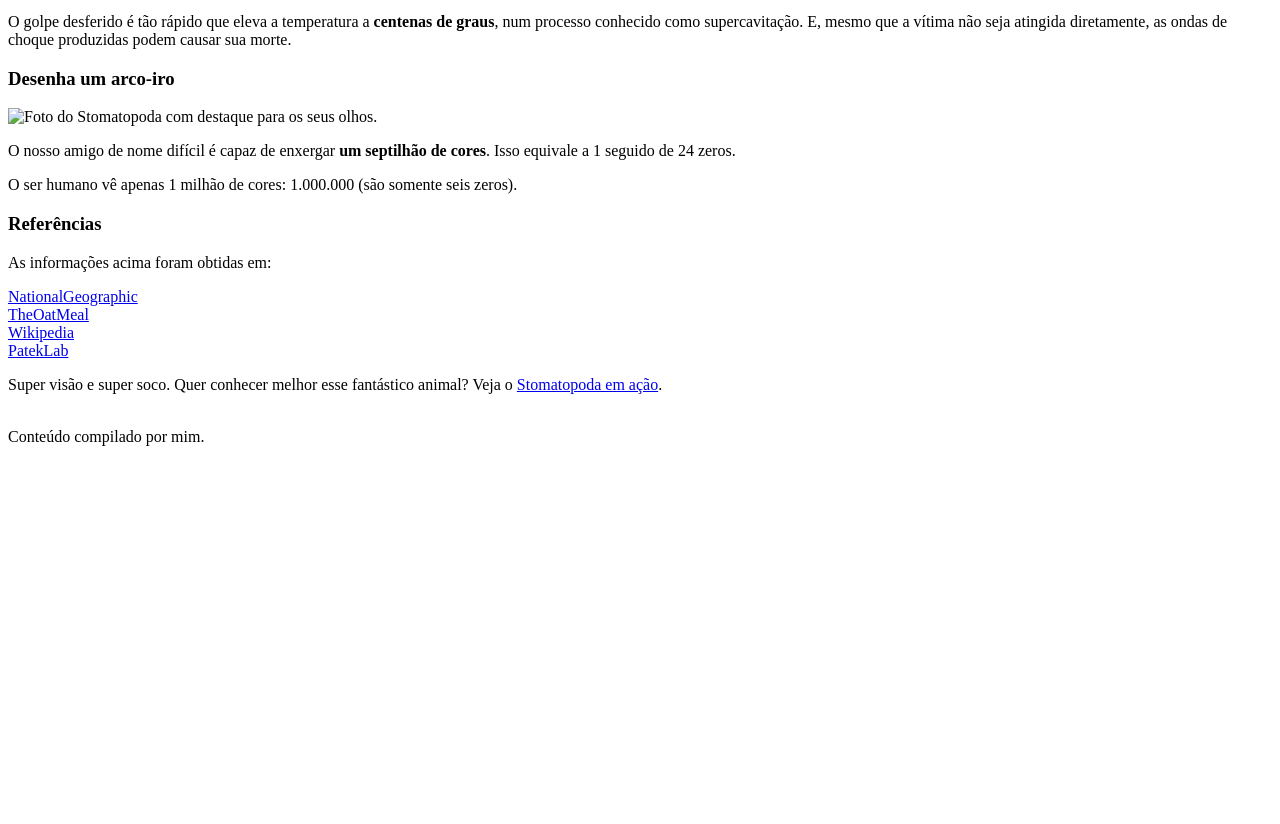
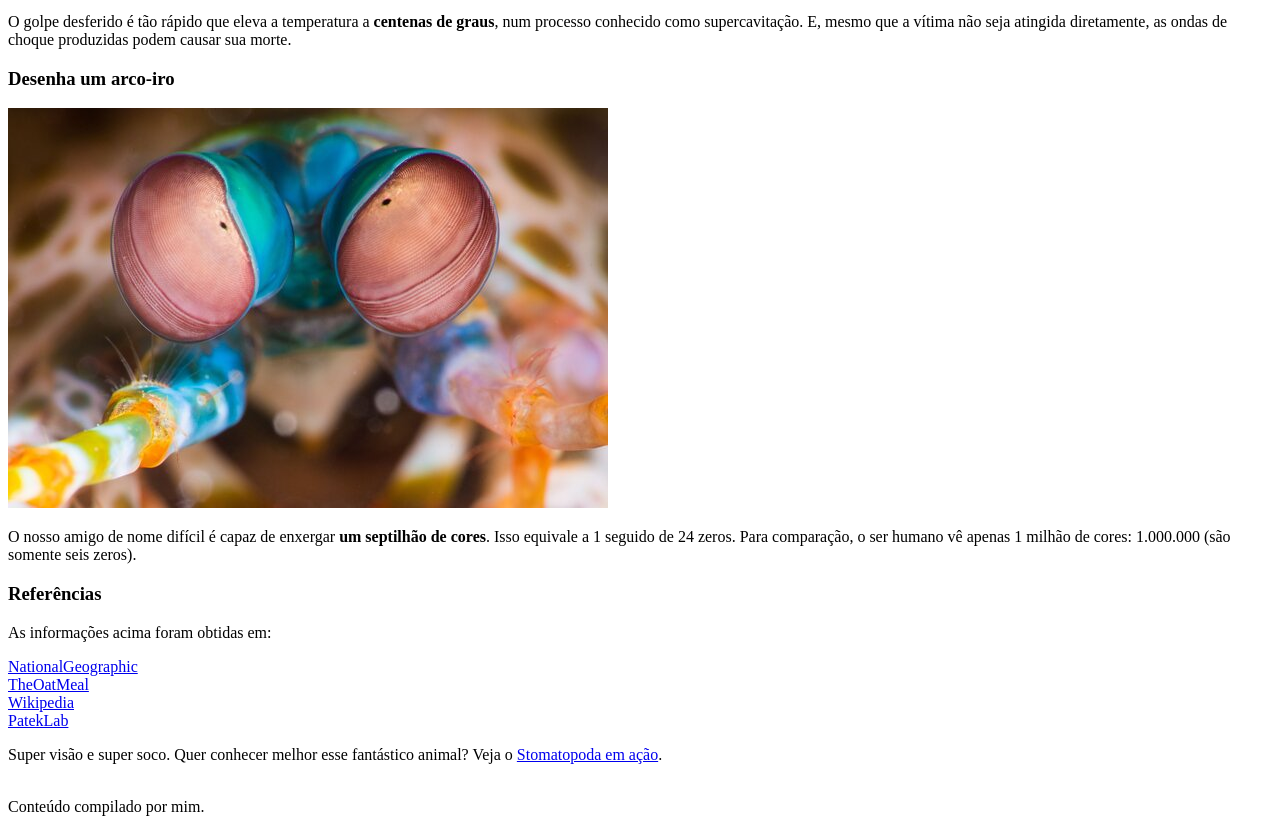
Before and after one commit to devtrybe/trybe-exercises, a plain HTML site: page exercises/03-4/stomatopoda.html in a window 1280 px wide. Shown: the part 1532-2356 px from the top of the page. Before the commit the page ends 1986 px from the top, so only its background shows below. Drawn offline with Linux system fonts and the light colour scheme.

Commit message:
corrige texto e imagem

```diff
--- a/exercises/03-4/stomatopoda.html
+++ b/exercises/03-4/stomatopoda.html
@@ -57,9 +57,8 @@
     </section>
     <section>
       <h3>Desenha um arco-iro</h3>
-      <img src="/stomatopoda-eyes" alt="Foto do Stomatopoda com destaque para os seus olhos.">
-      <p>O nosso amigo de nome difícil é capaz de enxergar <strong>um septilhão de cores</strong>. Isso equivale a 1 seguido de 24 zeros.</p>
-      <p>O ser humano vê apenas 1 milhão de cores: 1.000.000 (são somente seis zeros).</p>
+      <img src="/stomatopoda-eyes.jpg" alt="Foto do Stomatopoda com destaque para os seus olhos.">
+      <p>O nosso amigo de nome difícil é capaz de enxergar <strong>um septilhão de cores</strong>. Isso equivale a 1 seguido de 24 zeros. Para comparação, o ser humano vê apenas 1 milhão de cores: 1.000.000 (são somente seis zeros).</p>
     </section>
     <section>
       <h3>Referências</h3>
```
Also changed, not shown: exercises/03-4/stomatopoda-eyes.jpg (added), exercises/03-4/stomatopoda-strike.png (deleted), 1 other file.
